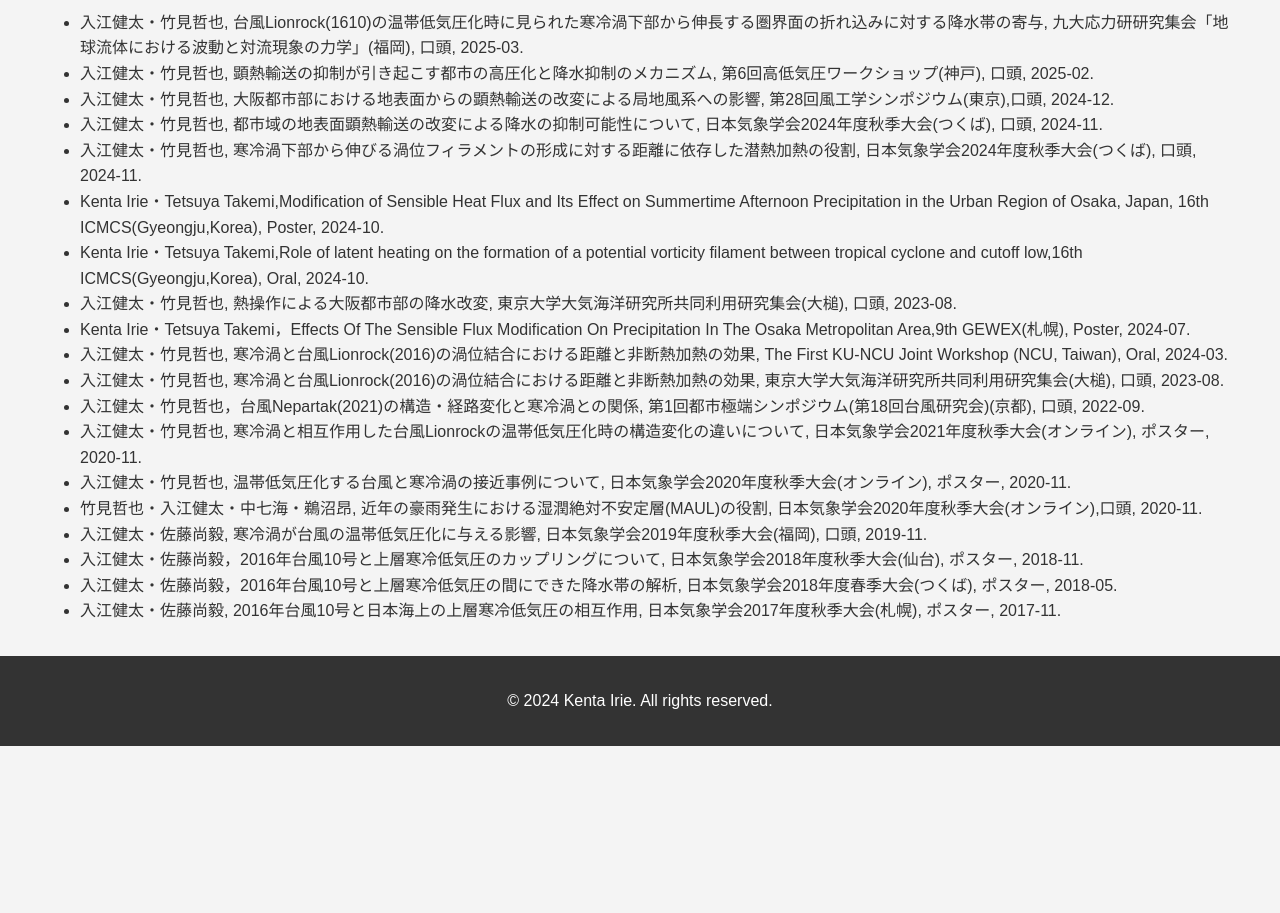
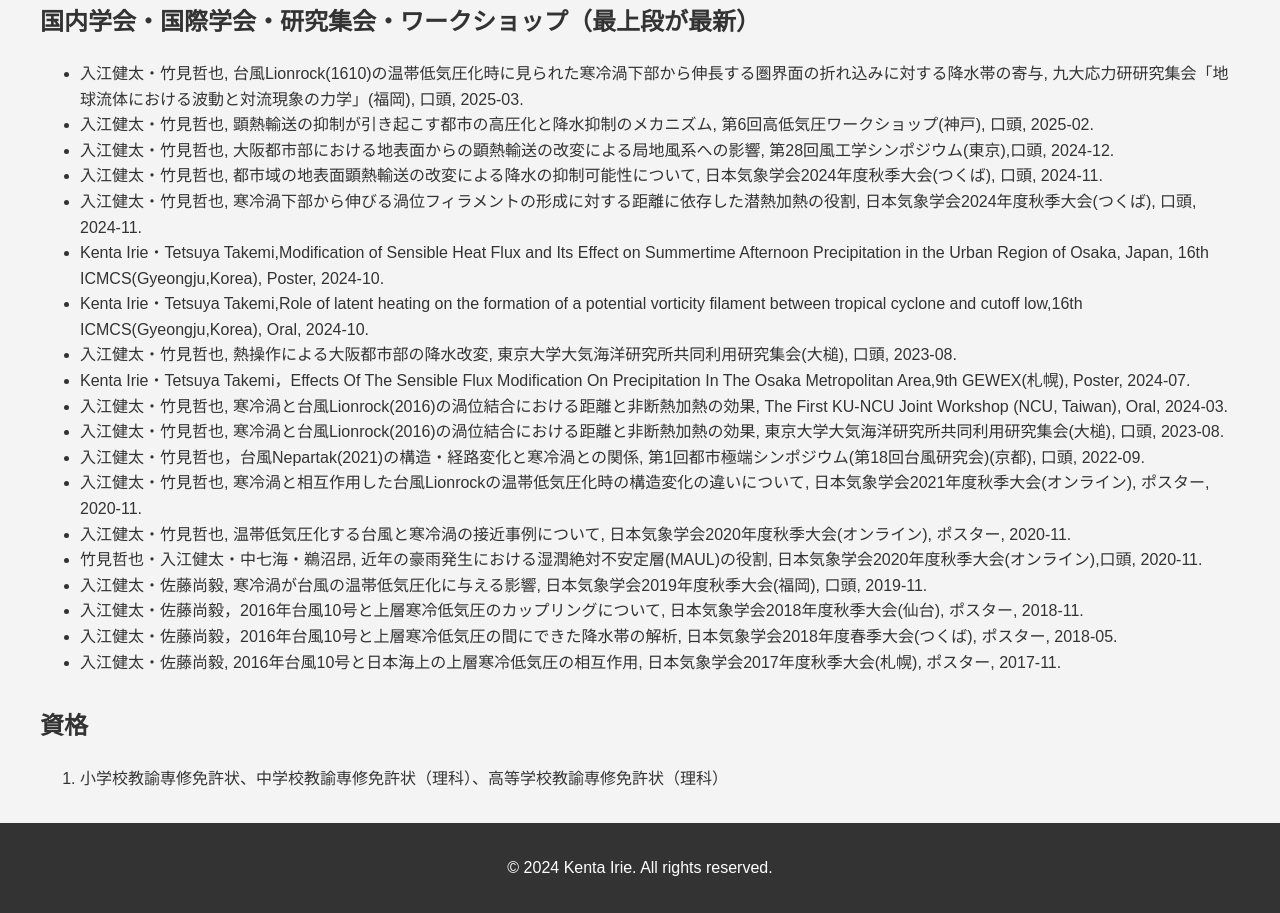
Before and after one commit to Kenta-Irie/irietty, a plain HTML site: page homepage/about.html in a window 1280 px wide. Shown: the part 1292-2205 px from the top of the page. Before the commit the page ends 2038 px from the top, so only its background shows below. Drawn offline with Linux system fonts and the light colour scheme.

Commit message:
Update about.html

```diff
--- a/homepage/about.html
+++ b/homepage/about.html
@@ -61,6 +61,7 @@
                         <li>2023.10-2024.06: 京都大学 防災研究所 気象・水象災害研究部門　非常勤研究員</li>
 						<li>2024.07-2025.03: 京都大学 防災研究所 気候変動適応センター　非常勤研究員</li>
 						<li>2025.04-       : 国立研究開発法人　日本原子力研究開発機構　NXR開発センター　RI電池熱源開発特別チーム　研究員</li>
+						<li>2025.04-	   : (兼) 同　原子力基礎工学研究センター　環境動態研究グループ　研究員</li>li
                     </ul>
                 </li>
 　           </ul>
@@ -73,7 +74,7 @@
 		<li><a href="https://doi.org/10.14887/windengresearch.28.0_92">入江健太，竹見哲也, 2024 - 大阪都市部における地表面からの顕熱輸送の改変による局地風系への影響（EFFECT OF SURFACE SENSIBLE HEAT FLUX MODIFICATION ON LOCAL-SCALE WIND FIELDS IN OSAKA URBAN AREA), 風工学研究論文集, 28, 92-99.</a></li>
 <!--                <li><a href="">Irie, K., and T. Takemi, 2025 - Effect of latent heating on the formation of a potential vorticity filament between a tropical cyclone and cutoff low, Monthly Weather Review, (in revision)</li>  -->
                 <li><a href="https://doi.org/10.1007/s00704-025-05509-9">Irie, K., and T. Takemi, 2025 - Effect of sensible heat flux modification on summertime local precipitation in Osaka urban areas, Japan, Theoretical and Applied Climatology, 156(308), 19pp.</li>
-<!--                <li><a href="">Irie, K., and T. Takemi, 2025 - Simulations for temporary modification of sensible heat transport: Impact on rapidly developing thunderstorms in Osaka, Japan, Urban Climate, (in prep.)</li>  -->
+<!--                <li><a href="">Irie, K., H. Terada, H. Kawamura, and M. Takano, 2026 - Development of a particle-tracking model for explosive release and its coupling with the atmospheric dispersion model. Journal of Environmental Radioactivity, XXX(XX), XX-XX.</li>  -->
             </ol>
         </section>
 
@@ -106,9 +107,16 @@
             <li>入江健太・佐藤尚毅，2016年台風10号と上層寒冷低気圧のカップリングについて, 日本気象学会2018年度秋季大会(仙台), ポスター, 2018-11.</li>
             <li>入江健太・佐藤尚毅，2016年台風10号と上層寒冷低気圧の間にできた降水帯の解析, 日本気象学会2018年度春季大会(つくば), ポスター, 2018-05.</li>
             <li>入江健太・佐藤尚毅, 2016年台風10号と日本海上の上層寒冷低気圧の相互作用, 日本気象学会2017年度秋季大会(札幌), ポスター, 2017-11.</li>
-
             </ul>
         </section>
+
+        <section class="card">
+            <h2>資格</h2>
+            <ol>
+                <li>小学校教諭専修免許状、中学校教諭専修免許状（理科）、高等学校教諭専修免許状（理科）</li>
+            </ol>
+        </section>
+
     </main>
     <footer>
         <p>&copy; 2024 Kenta Irie. All rights reserved.</p>
```
Lines whose indentation alone changed are shown as unchanged.
